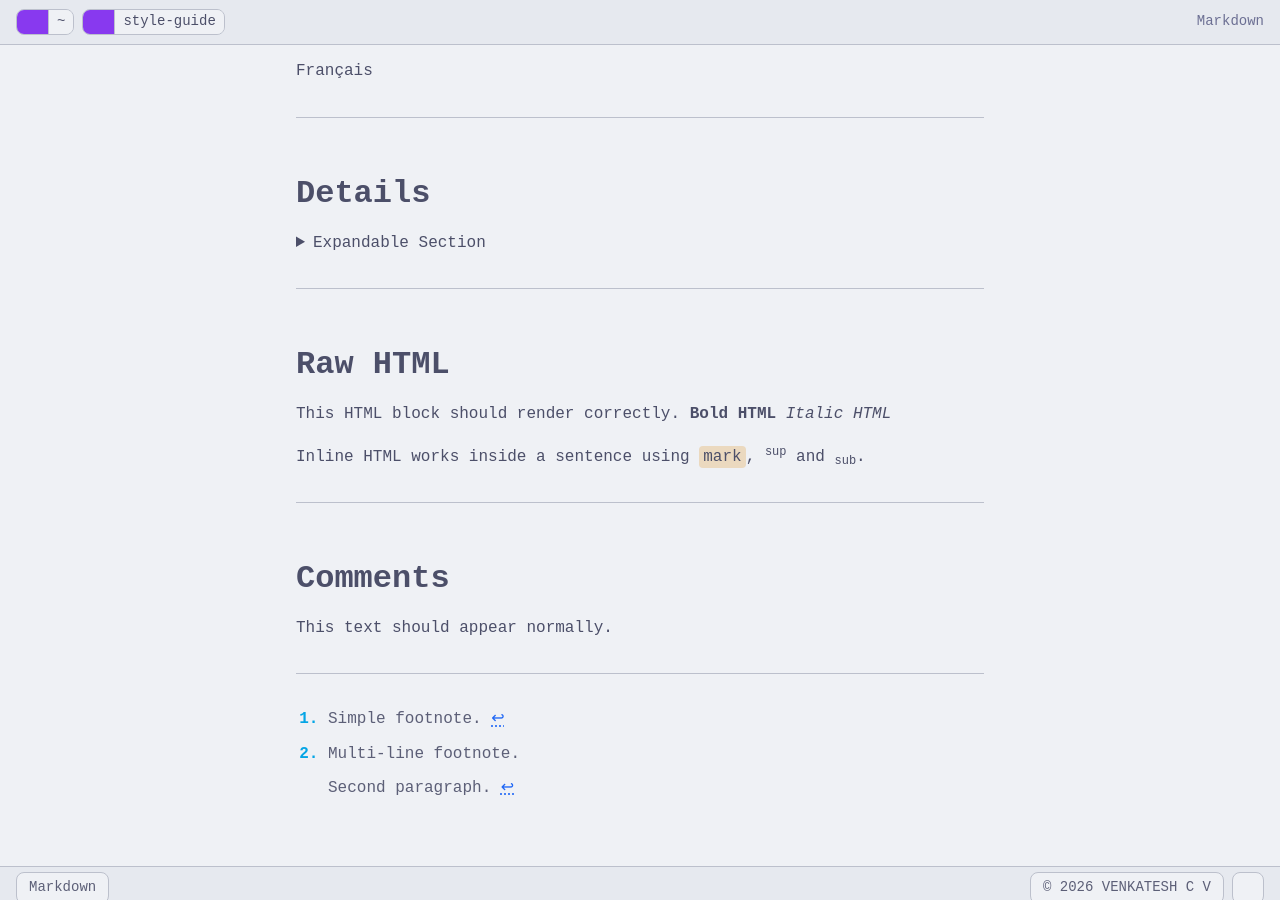
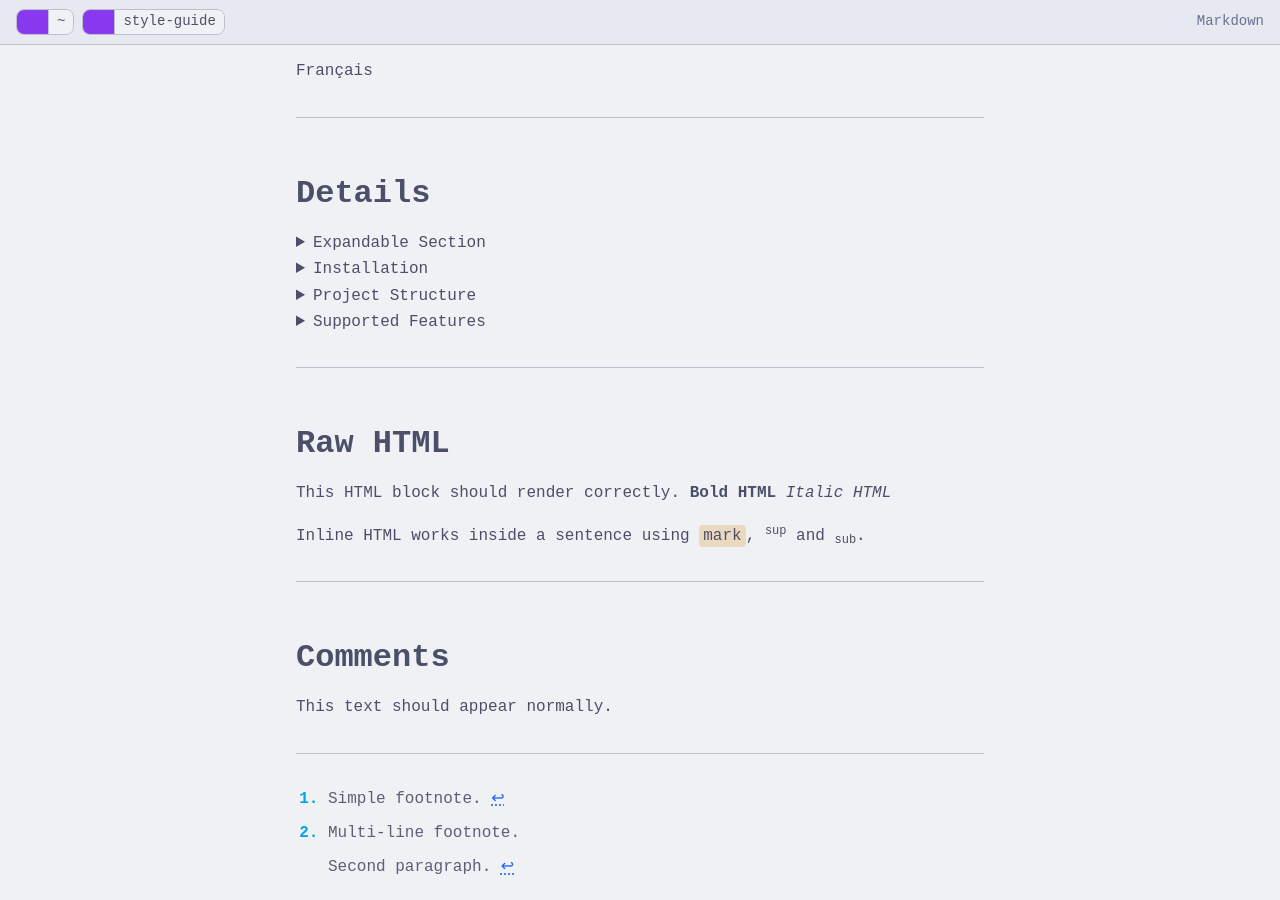
Before and after one commit to venkateshcv1809/venkateshcv1809.github.io, a Jekyll site: the page built from _pages/style-guide/markdown.md, in a window 1280 px wide and 900 px high, scrolled down 4385 px. Built offline with Jekyll 4.4.1, drawn with Linux system fonts in a browser that asks for light colours; some web fonts are replaced.

Commit message:
feat: Add more examples for expandable details

````diff
--- a/_pages/style-guide/markdown.md
+++ b/_pages/style-guide/markdown.md
@@ -176,14 +176,50 @@
 <details markdown="1">
 <summary>Expandable Section</summary>
 
-<div markdown="1">
 This content should be hidden until expanded.
 
 It contains **Markdown**, `inline code` and lists.
 
 - Item One
 - Item Two
-</div>
+
+</details>
+
+<details markdown="1">
+<summary>Installation</summary>
+
+Install the project dependencies.
+
+```bash
+bundle install
+```
+
+</details>
+
+<details markdown="1">
+<summary>Project Structure</summary>
+
+```
+.
+├── _config.yml
+├── _layouts/
+├── _includes/
+├── _plugins/
+├── assets/
+└── _pages/
+```
+
+</details>
+
+<details markdown="1">
+<summary>Supported Features</summary>
+
+- Task Lists
+- Footnotes
+- Definition Lists
+- Mathematics
+- Syntax Highlighting
+- Custom Markdown Plugins
 
 </details>
 
````
